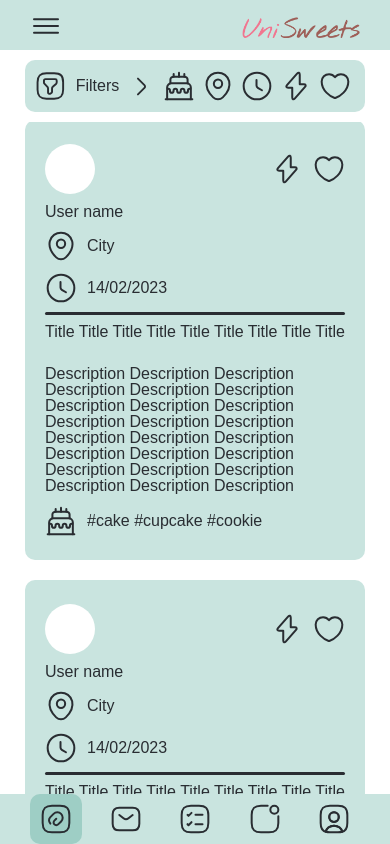
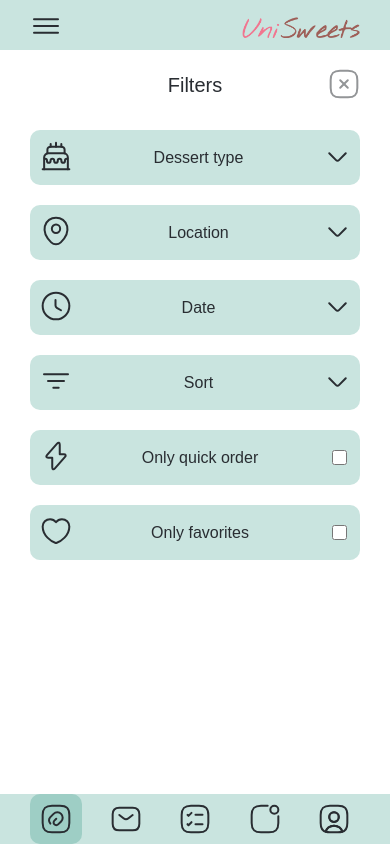
Before and after one commit to YourTeaChan/uni-sweets-front-end, a React (Create React App) app: page /announcements in a window 390 px wide. Both pictures are taken after a click on the element "Filters". Shown: the top 844 px of the page. Built offline with nearby package versions, Linux system fonts and the light colour scheme; a web font is replaced by a local one.

Commit message:
Added adaptive filters

```diff
--- a/src/App.css
+++ b/src/App.css
@@ -275,7 +275,6 @@ path, svg {
 .comment-wrapper {
     display: flex;
     flex-direction: column;
-    /*max-width: 600px;*/
     border-radius: 10px;
     background-color: var(--main-color);
 }
@@ -337,7 +336,7 @@ path, svg {
     border-radius: 10px;
     justify-content: center;
     align-items: center;
-    margin: 5px 5px;
+    margin: 5px;
     user-select: none;
 }
 
@@ -352,11 +351,12 @@ path, svg {
     flex-direction: row;
     align-items: center;
     column-gap: 10px;
-    padding: 10px 10px;
+    padding: 10px;
     height: max-content;
     background-color: var(--main-color);
     border-radius: 10px;
     transition: 0.2s;
+    /*min-width: 100%;*/
 }
 
 .dropdown-filter-header:hover,
@@ -834,11 +834,23 @@ path, svg {
 
 /*---------- announcement page ----------*/
 
+.announcements-filters-content {
+    display: flex;
+    flex-direction: row;
+    justify-content: flex-start;
+    align-items: center;
+    flex-wrap: wrap;
+    margin: 10px 20px;
+    padding-left: 50px;
+    column-gap: 30px;
+}
+
 .announcements-wrapper {
     display: flex;
     flex-direction: column;
     align-items: stretch;
     margin-left: 92px;
+    position: relative;
 }
 
 .announcements-top-bar {
@@ -849,19 +861,13 @@ path, svg {
     z-index: 1;
 }
 
-.announcements-filters-button {
+.announcements-filters-button,
+.announcements-filters-header {
     display: none;
 }
 
 .announcements-filters-wrapper {
-    display: flex;
-    flex-direction: row;
-    justify-content: flex-start;
-    align-items: center;
-    flex-wrap: wrap;
-    margin: 10px 20px;
-    padding-left: 50px;
-    column-gap: 30px;
+
 }
 
 .announcements-list {
@@ -945,9 +951,6 @@ path, svg {
     .desserts-pictures-list {
         flex-direction: column;
         align-items: center;
-        /*display: grid;*/
-        /*grid-template-columns: repeat(auto-fit, 330px);*/
-        /*justify-content: center;*/
     }
 
     /*---------- the end of profile ----------*/
@@ -964,14 +967,6 @@ path, svg {
 
 @media screen and (max-width: 700px) {
     /*---------- announcements ----------*/
-    .announcements-list {
-        grid-template-columns: repeat(auto-fit, 340px);
-    }
-
-    .announcements-filters-wrapper {
-        display: none;
-    }
-
     .announcements-top-bar {
         display: flex;
         justify-content: center;
@@ -981,17 +976,31 @@ path, svg {
 
     .announcements-filters-button {
         display: flex;
+        column-gap: 10px;
         height: max-content;
         width: 320px;
-        border-radius: 10px;
         justify-content: flex-start;
         align-items: center;
-        column-gap: 10px;
         margin: 10px 0;
-        padding: 10px 10px;
+        padding: 10px;
+        border-radius: 10px;
         background-color: var(--main-color);
         cursor: pointer;
         user-select: none;
+        transition: opacity 0.2s;
+    }
+
+    .announcements-filters-button:hover {
+        background-color: var(--hover-color);
+        transition: 0.2s;
+    }
+
+    .announcements-filters-button:active {
+        background-color: var(--active-color);
+    }
+
+    .announcements-filters-button.non-visible {
+        opacity: 0;
     }
 
     .announcements-filters-button-chosen-filters {
@@ -1000,7 +1009,71 @@ path, svg {
         column-gap: 7px;
     }
 
+    .announcements-filters-wrapper {
+        display: flex;
+        flex-direction: column;
+        height: 100%;
+        width: calc(100% - 92px);
+        margin-left: 92px;
+        position: fixed;
+        top: 0;
+        left: 0;
+        opacity: 0;
+        transition: opacity 0.3s;
+        pointer-events: none;
+        background-color: white;
+    }
+
+    .announcements-filters-wrapper.open {
+        pointer-events: auto;
+        opacity: 1;
+    }
+
+    .announcements-filters-header {
+        display: flex;
+        flex-direction: row;
+        height: 50px;
+        justify-content: center;
+        align-items: center;
+        margin: 20px 20px 0 20px;
+        font-size: 20px;
+    }
+
+    .announcements-filters-title {
+        display: flex;
+        width: 100%;
+        justify-content: center;
+        padding-left: 32px;
+    }
+
+    .announcements-filters-content {
+        display: flex;
+        flex-direction: column;
+        row-gap: 20px;
+        align-items: center;
+        margin: 20px;
+        padding: 0;
+    }
+
+    .announcements-filters-wrapper .dropdown-filter-header, .checkbox-filter-wrapper {
+        width: calc(100% - 20px);
+        justify-content: space-between;
+    }
+
+    .announcements-filters-wrapper .dropdown-filter,
+    .announcements-filters-wrapper .checkbox-filter {
+        width: 100%;
+        margin: 0;
+    }
+
+    .announcements-filters-wrapper .dropdown-filter-content {
+        max-height: 430px;
+    }
+
     .announcements-list {
+        display: flex;
+        flex-direction: column;
+        align-items: center;
         margin-top: 80px;
     }
 
@@ -1148,7 +1221,7 @@ path, svg {
         left: 0;
         padding: 0;
         width: 100%;
-        height: 100%;
+        height: calc(100% - 50px - 50px);
         z-index: 16;
         margin: 50px 0
     }
@@ -1208,12 +1281,25 @@ path, svg {
         width: 100%;
     }
 
-    .announcements-list {
-        margin: 120px 0 70px 0;
+    .announcements-filters-wrapper.open {
+        width: calc(100% - 20px);
+        margin: 50px 10px 70px 10px;
+    }
+
+    .announcements-filters-wrapper .dropdown-filter-content {
+        max-height: 301px;
+    }
+
+    .announcements-filters-header {
+        margin-top: 10px;
     }
 
     .announcements-filters-button {
         margin-top: 60px;
+    }
+
+    .announcements-list {
+        margin: 130px 0 70px 0;
     }
 
     /*---------- the end of announcements ----------*/
@@ -1224,7 +1310,6 @@ path, svg {
 
     .notifications-groups {
         width: 100%;
-        margin-bottom: 100px;
     }
 
     .notification-group-item {
@@ -1255,6 +1340,26 @@ path, svg {
     }
 
     /*---------- the end of profile ----------*/
+    /*---------- announcement page ----------*/
+    .announcements-filters-button {
+        width: 280px;
+        column-gap: 5px;
+    }
+
+    .announcements-filters-button-chosen-filters {
+        width: min-content;
+        column-gap: 0;
+    }
+
+    .announcement-card {
+        width: 300px;
+    }
+
+    .announcement-card-information {
+        width: 260px;
+    }
+
+    /*---------- the end of announcement page ----------*/
 }
 
 /*========================= the end of adaptive =========================*/
--- a/src/pages/Announcements.js
+++ b/src/pages/Announcements.js
@@ -1,8 +1,10 @@
+import {useState} from "react";
 import {AnnouncementCard} from "../components/AnnouncementCard";
 import {Dropdown} from "../components/Dropdown";
 import {CheckboxFilter} from "../components/CheckboxFilter";
 import {ReactComponent as ArrowRightIcon} from "../images/svg/arrow-right-icon.svg";
 import {ReactComponent as FilterIcon} from "../images/svg/filter-icon.svg";
+import {ReactComponent as CloseIcon} from "../images/svg/close-icon.svg";
 import {ReactComponent as CakeIcon} from "../images/svg/cake-icon.svg";
 import {ReactComponent as HeartIcon} from "../images/svg/heart-icon.svg";
 import {ReactComponent as FlashIcon} from "../images/svg/flash-icon.svg";
@@ -13,10 +15,12 @@ import {ReactComponent as LocationIcon} from "../images/svg/location-icon.svg";
 export const Announcements = (props) => {
     const announcements = Array(30).fill("User name")
 
+    const [filtersAreOpen, setOpenFilters] = useState(false)
+
     return (
         <div className="announcements-wrapper">
             <div className="announcements-top-bar">
-                <div className="announcements-filters-button">
+                <div className={`announcements-filters-button ${filtersAreOpen ? "non-visible" : ""}`} onClick={() => setOpenFilters(true)}>
                     <FilterIcon/>
                     Filters
                     <ArrowRightIcon/>
@@ -28,13 +32,23 @@ export const Announcements = (props) => {
                         <HeartIcon/>
                     </div>
                 </div>
-                <div className="announcements-filters-wrapper">
+                <div className={`announcements-filters-wrapper ${filtersAreOpen ? "open" : ""}`}>
+                    <div className="announcements-filters-header">
+                        <div className="announcements-filters-title">
+                            Filters
+                        </div>
+                        <div className="close-button" onClick={()=>setOpenFilters(false)}>
+                            <CloseIcon/>
+                        </div>
+                    </div>
+                    <div className="announcements-filters-content">
                         <Dropdown name="Dessert type" icon={<CakeIcon/>} id="dessert" filters={props.filters} setFilter={props.setFilter} multipleChoice={true}/>
                         <Dropdown name="Location" icon={<LocationIcon/>} id="location" filters={props.filters} setFilter={props.setFilter} multipleChoice={true}/>
                         <Dropdown name="Date" icon={<ClockIcon/>} id="date" filters={props.filters} setFilter={props.setFilter} multipleChoice={false}/>
                         <Dropdown name="Sort" icon={<SortIcon/>} id="sort" filters={props.filters} setFilter={props.setFilter} multipleChoice={false}/>
                         <CheckboxFilter name="Only quick order" icon={<FlashIcon/>} id="quick" filters={props.filters} setFilter={props.setFilter}/>
                         <CheckboxFilter name="Only favorites" icon={<HeartIcon/>} id="favorites" filters={props.filters} setFilter={props.setFilter}/>
+                    </div>
                 </div>
             </div>
             <div className="announcements-list">
```
Lines whose indentation alone changed are shown as unchanged.
